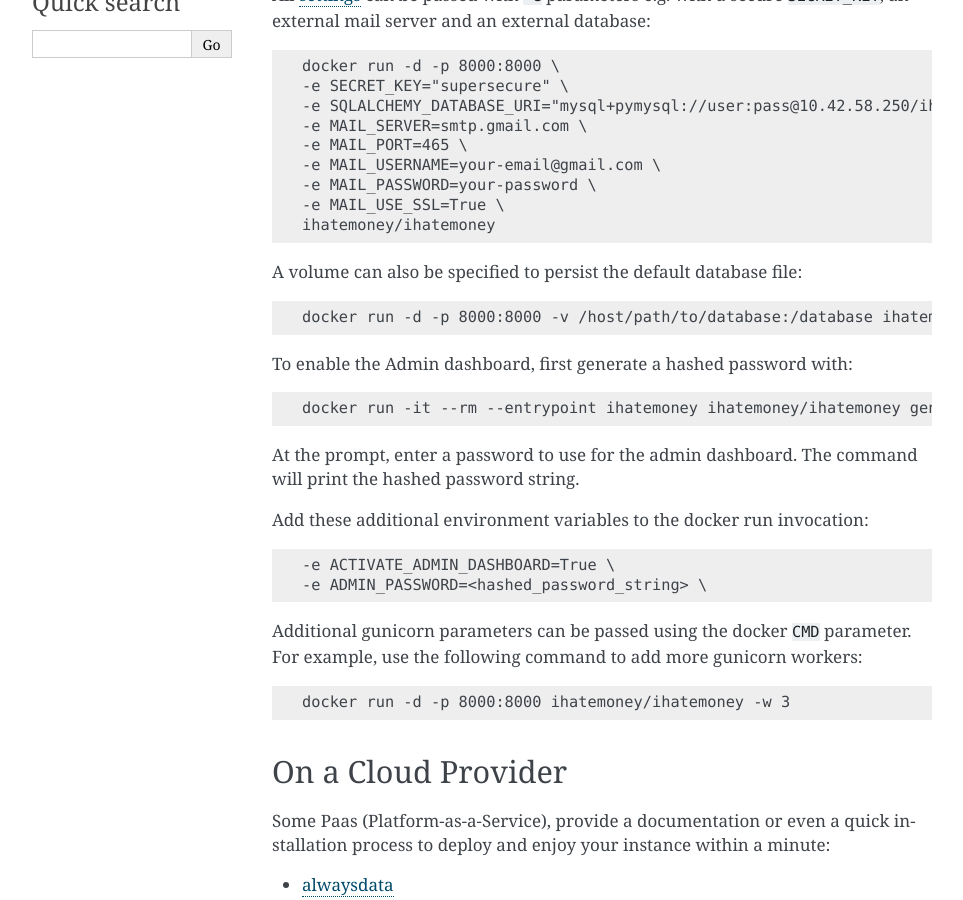
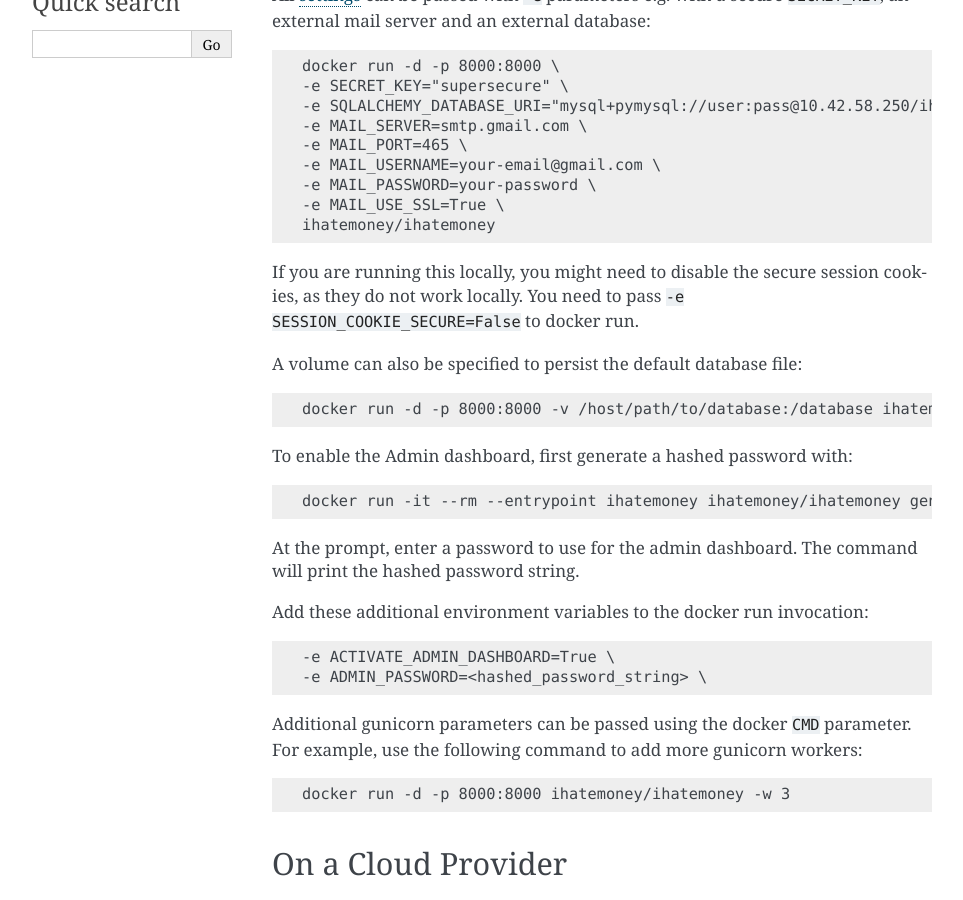
Before and after one commit to spiral-project/ihatemoney, a Sphinx documentation site: the page built from docs/installation.md, in a window 1280 px wide and 900 px high, scrolled down 722 px. Shown: the whole window, without its empty margins (148-1111 px from the left). Built offline with Sphinx 7.4.7, drawn with Linux system fonts in a browser that asks for light colours.

Commit message:
Document cookies settings when using local Docker.
Secure Session Cookies must be disabled when running things
locally and using localhost.

Fix #979.

```diff
--- a/docs/installation.md
+++ b/docs/installation.md
@@ -43,6 +43,8 @@
     -e MAIL_PASSWORD=your-password \
     -e MAIL_USE_SSL=True \
     ihatemoney/ihatemoney
+
+If you are running this locally, you might need to disable the secure session cookies, as they do not work locally. You need to pass `-e SESSION_COOKIE_SECURE=False` to docker run.
 
 A volume can also be specified to persist the default database file:
 
```
